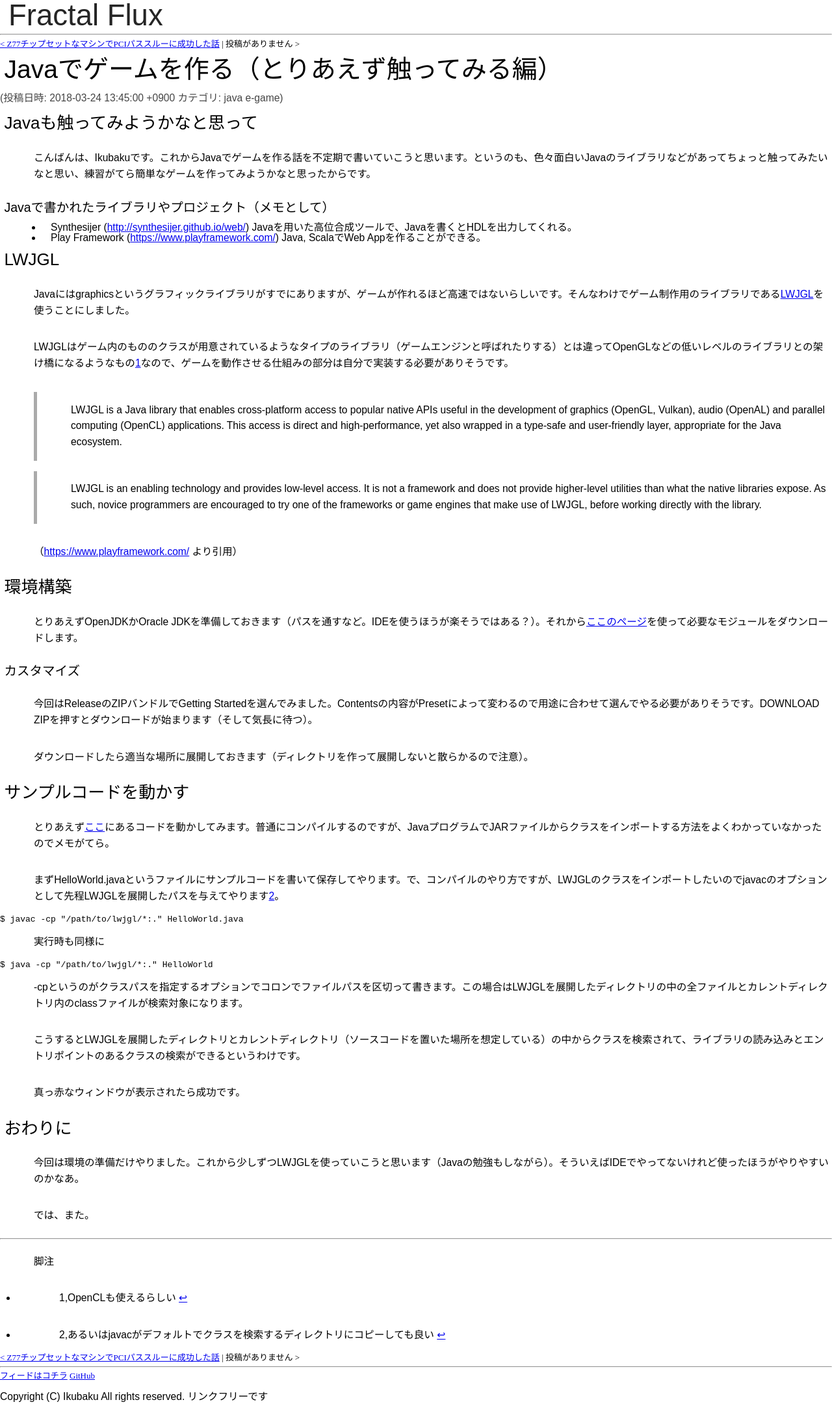
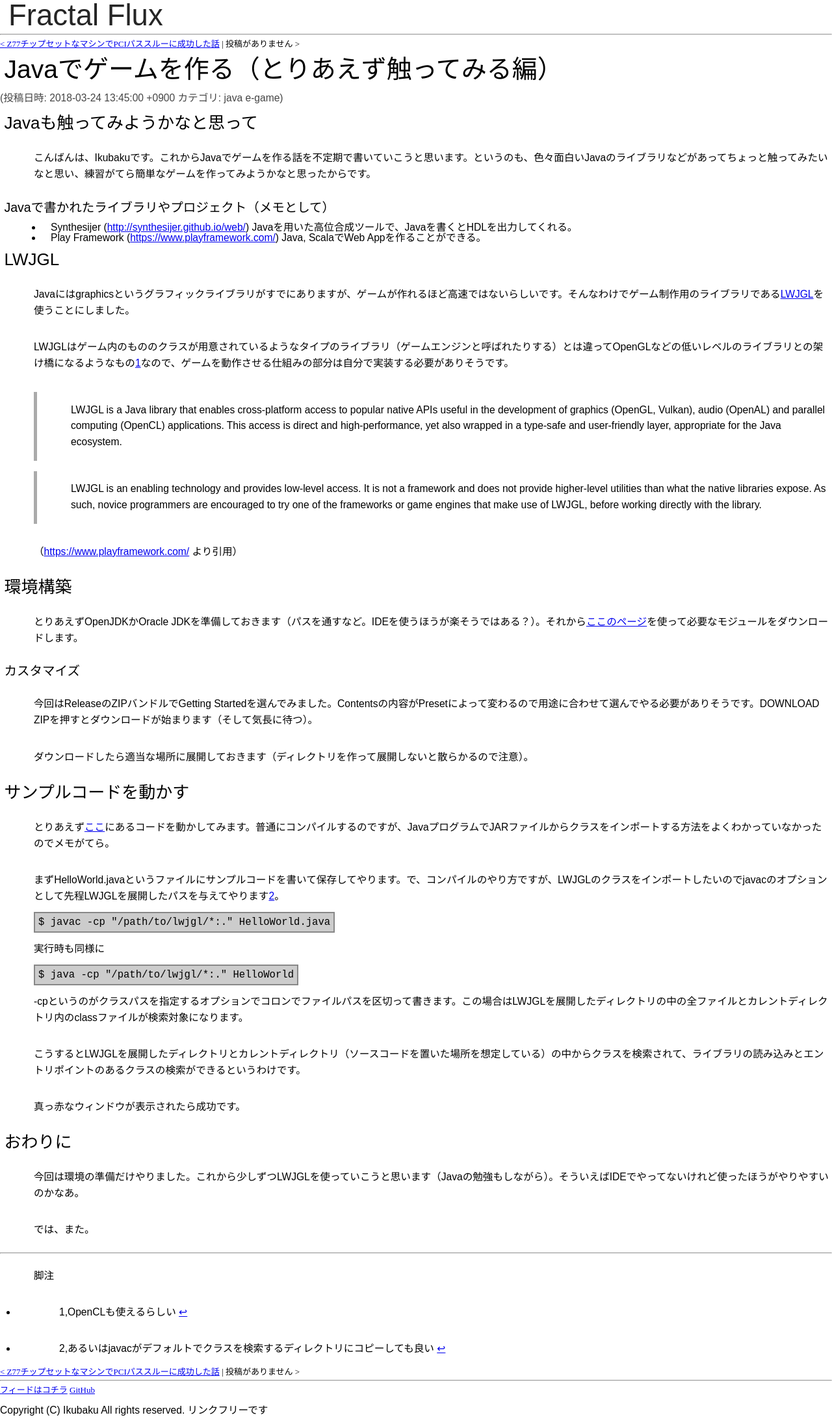
Before and after one commit to H-Teramura/H-Teramura.github.io, a Jekyll site: the page built from _posts/2018-03-24-gaming-with-java.md, in a window 1280 px wide. Shown: the whole page at 65% size. Built offline with Jekyll 4.4.1, drawn with Linux system fonts in a browser that asks for light colours; before the commit the page ends 2172 px from its top, so only the background shows below that.

Commit message:
Update code snippet layout

```diff
--- a/_sass/_base.scss
+++ b/_sass/_base.scss
@@ -59,7 +59,13 @@ strong, b {
 
 // Code snippets
 code, tt, in, kbd, var, samp {
+	font-size: 1.2rem;
     font-family: "Courier New", Courier, monospace;
+    line-height: 1.6;
+    margin: 1.2rem 0px 1.2rem 4rem;
+	padding: 5px;
+    background: #CCCCCC;
+	border: 2px solid #888888;
 }
 
 // Small / big text
```
